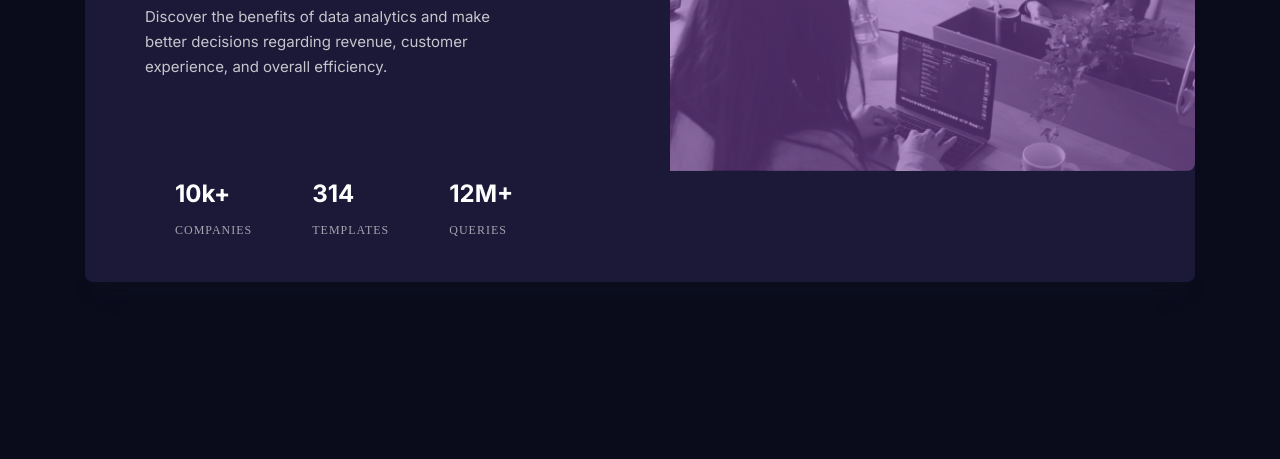
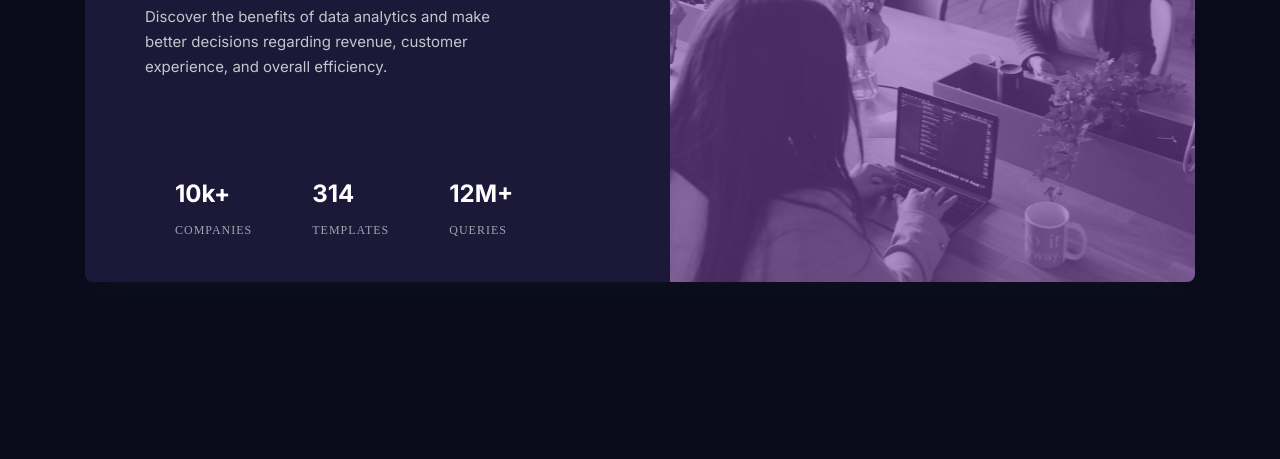
Before and after one commit to TheChitoSklp/practica-08, a plain HTML site: page index.html in a window 1280 px wide. Shown: the part 341-800 px from the top of the page. Drawn offline with Linux system fonts and the light colour scheme.

Commit message:
Update styles.css

```diff
--- a/styles.css
+++ b/styles.css
@@ -25,7 +25,6 @@ body {
   border-radius: 8px;
 }
 .imagen {
-  height: 75%;
   width: 75%;
   background: linear-gradient(rgba(171, 92, 219, 0.4), rgba(171, 92, 219, 0.4)),
     url(../img/Bitmap.png);
```
